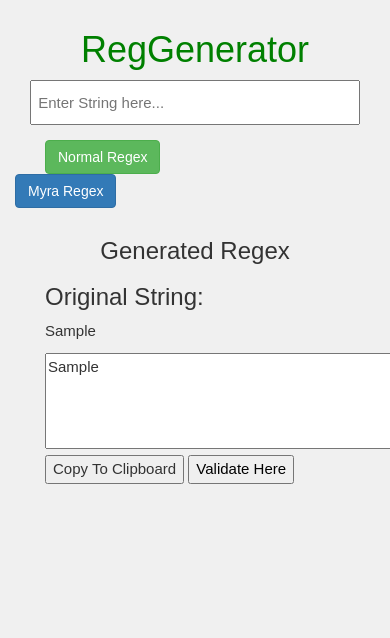
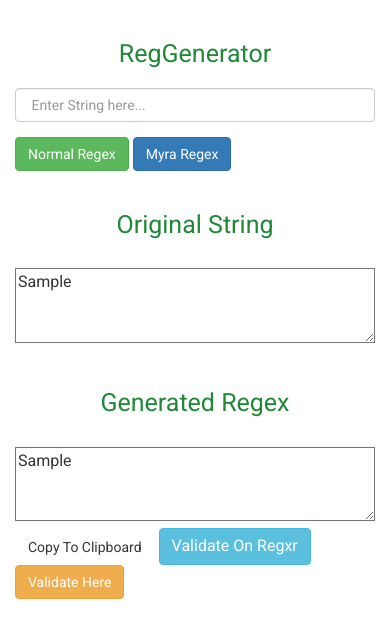
Before and after one commit to umerfat/RegGenerator, a Flask app: template templates/StringForm.html in a window 390 px wide; the page is wider, and only the part inside the window is pictured. Shown: the top 638 px of that part. Run offline with Flask 2, Linux system fonts and the light colour scheme; the template is opened without the code that fills it: most values are stand-ins (such as "Sample title", 1, 10 or a date in 2020); some libraries are stand-ins or nearby versions.

Commit message:
pushing front end changes

```diff
--- a/templates/StringForm.html
+++ b/templates/StringForm.html
@@ -5,54 +5,94 @@
 <head>
     <meta charset="utf-8" />
     <title>RegGenerator</title>
+	<link href="https://fonts.googleapis.com/css?family=Roboto:400,700" rel="stylesheet">
+
 	<style>
-		body {
-    	background-color: #F0F0F0;
-    	font-family: Arial;
-    	margin: 0px;
-    	}
-    	* {
-    font-size: 15px;
-    line-height: 1.5;
-    font-family: 'Nunito', sans-serif;
-}
+		*{
+			background: #fff;
+			font-family: 'Roboto', sans-serif;
+			font-size: 16px;
+		}
+		.wrapper{
+			max-width: 800px;
+			margin: 0 auto;
+		}
+		.main-heading{
+			font-size: 25px;
+			color: #218838;
+			margin-bottom: 0px;
+			padding: 20px;
+		}
+		.margin-top-20{
+			margin-top: 20px;
+		}
+		.margin-bottom-10{
+			margin-bottom: -10px;
+		}
+		.inline-block{
+			display: inline-block;
+		}
 	</style>
 </head>
 <body>
 	<div class="container">
-		<div class="row">
-			<div class="col-sm-12 col-md-12 col-lg-12">
-				<div class="heading text-center" style="padding-top:10px;margin-bottom:10px">
-					<h1 style="color:green">RegGenerator</h1>
+		<div class="wrapper">
+			<div class="row">
+				<div class="col-sm-12 col-md-12 col-lg-12">
+					<div class="heading text-center">
+						<h1 class="main-heading">RegGenerator</h1>
+					</div>
 				</div>
+			</div>
+			<div class="row">
 				<div class="col-sm-12 col-md-12 col-lg-12">
 					<form method="post">
-						<div class="form-group text-center">
-							<label for="string" class="sr-only">Enter the String</label>
-							<input style="width:100%; height:45px" name="string" type="text" placeholder=" Enter String here..." required/>
-						</div>
-						<div class="row col-sm-12 col-md-12 col-lg-12">
-							<div class="col-sm-2 col-md-2 col-lg-2">
+						<div class="row">
+							<div class="col-sm-12 col-md-12 col-lg-12">
+								<div class="form-group">
+									<label for="string" class="sr-only">Enter the String</label>
+									<input name="string" type="text" class="form-control" id="string"  placeholder=" Enter String here..." required/>
+								</div>
+							</div>
+							<div class="col-sm-12 col-md-12 col-lg-12">
 								<button type="submit" class="btn btn-success" name="normal_regex"  value="normal_regex">Normal Regex</button>
-							</div>
-							<div class="col-sm-3 col-md-3 col-lg-3" style="margin-left:-30px">
 								<button type="submit" class="btn btn-primary" name="normal_regex" value="myra_regex">Myra Regex</button>
 							</div>
 						</div>
 					</form>
-					<div class="col-sm-12 col-md-12 col-lg-12">
-						<div class="heading text-center" style="padding-top:10px;margin-bottom:10px">
-							<h3>Generated Regex</h3>
-						</div>
-						<div><h3>Original String:</h3>
-							<p>{{ originalString }}</p>
-						</div>
-						<div>
-							<textarea rows="4" cols="147" readonly id="textarea">{{ regexGenerated }}</textarea>
-							<button onclick="copy()">Copy To Clipboard</button>
-							<button><a href="https://regexr.com/" target="_blank" style="color:black;text-decoration:none">Validate Here</a></button>
-						</div>
+				</div>
+			</div>
+			<div class="row">
+
+				<!--<div class="col-sm-12 col-md-12 col-lg-12">-->
+					<!--<div class="heading text-center">-->
+						<!--<div class="inline-block">Original String:</div>-->
+						<!--<span>{{ originalString }}</span>-->
+					<!--</div>-->
+				<!--</div>-->
+			</div>
+			<div class="row">
+				<div class="col-sm-12 col-md-12 col-lg-12">
+					<div class="heading text-center">
+						<h3 class="main-heading margin-top-20 margin-bottom-10">Original String</h3>
 					</div>
+				</div>
+				<div class="col-sm-12 col-md-12 col-lg-12">
+					<textarea style="width: 100%; margin-top: 20px" rows="3" cols="50" readonly id="textarea_original">{{ originalString }}</textarea>
+				</div>
+				<div class="col-sm-12 col-md-12 col-lg-12">
+					<div class="heading text-center">
+						<h3 class="main-heading margin-top-20 margin-bottom-10">Generated Regex</h3>
+					</div>
+				</div>
+				<div class="col-sm-12 col-md-12 col-lg-12">
+					<textarea style="width: 100%; margin-top: 20px" rows="3" cols="50" readonly id="textarea_regex">{{ regexGenerated }}</textarea>
+				</div>
+				<div class="col-sm-12 col-md-12 col-lg-12">
+					<button type="button" class="btn btn-light" onclick="copy()">Copy To Clipboard</button>
+					<button type="button" class="btn btn-info"><a href="https://regexr.com/" target="_blank" style="color: #fff;text-decoration:none">Validate On Regxr</a></button>
+					<button type="button" class="btn btn-warning" onclick="validate()">Validate Here</button>
+
 				</div>
 			</div>
 		</div>
@@ -60,15 +100,17 @@
 </body>
 </html>
 {% endblock %}
-
 {% block scripts %}
-<!-- Super retains existing code already present in block e.g script block here -->
 {{ super() }}
 <script>
 	function copy() {
-  		let textarea = document.getElementById("textarea");
+  		let textarea = document.getElementById("textarea_regex");
   		textarea.select();
   		document.execCommand("copy");
 }
+function validate() {
+  		let textarea = document.getElementById("textarea_original");
+  		textarea.select();
+}
 </script>
 {% endblock %}
```
Also changed, not shown: templates/Incorrect.html (+30 -8 lines).
